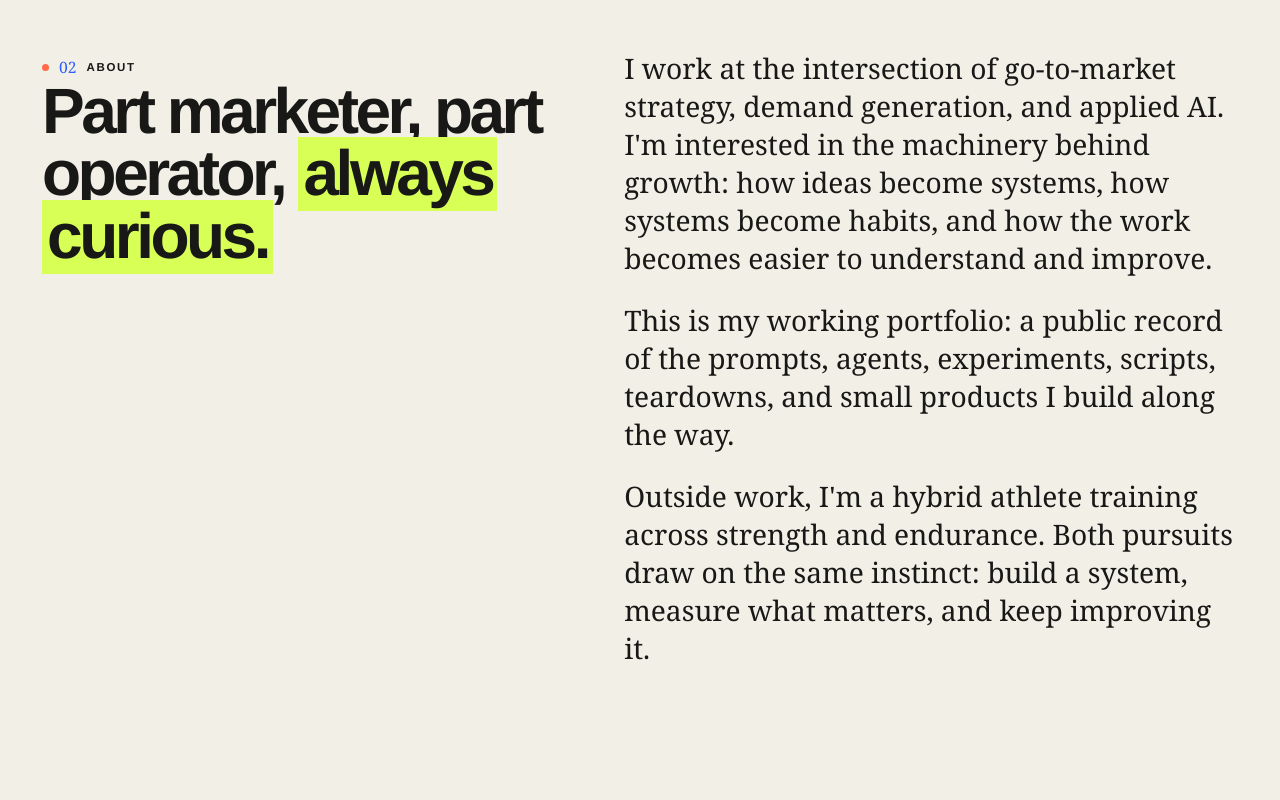
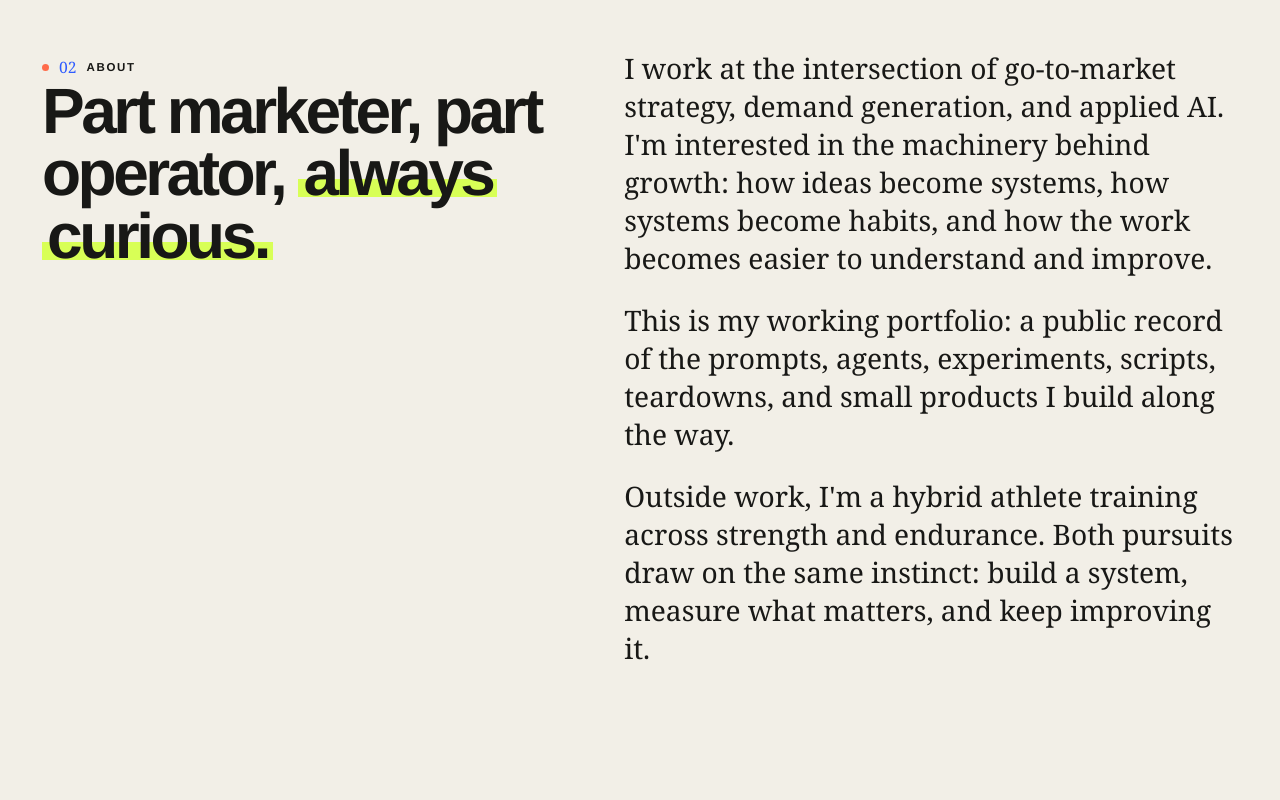
Before and after one commit to reshma-baskaran/reshma.baskaran, a Next.js app: page / in a window 1280 px wide. Shown: the part 1800-2600 px from the top of the page. Built offline with nearby package versions, Linux system fonts and the light colour scheme.

Commit message:
Refine lime highlight weight

```diff
--- a/app/globals.css
+++ b/app/globals.css
@@ -410,11 +410,17 @@ a {
 }
 
 .lime-highlight {
-  background: var(--acid);
+  background: linear-gradient(
+    to bottom,
+    transparent 58%,
+    var(--acid) 58%,
+    var(--acid) 84%,
+    transparent 84%
+  );
   box-decoration-break: clone;
   -webkit-box-decoration-break: clone;
   color: var(--ink);
-  padding: 0 0.08em 0.03em;
+  padding: 0 0.08em;
 }
 
 .section-heading h2,
```
